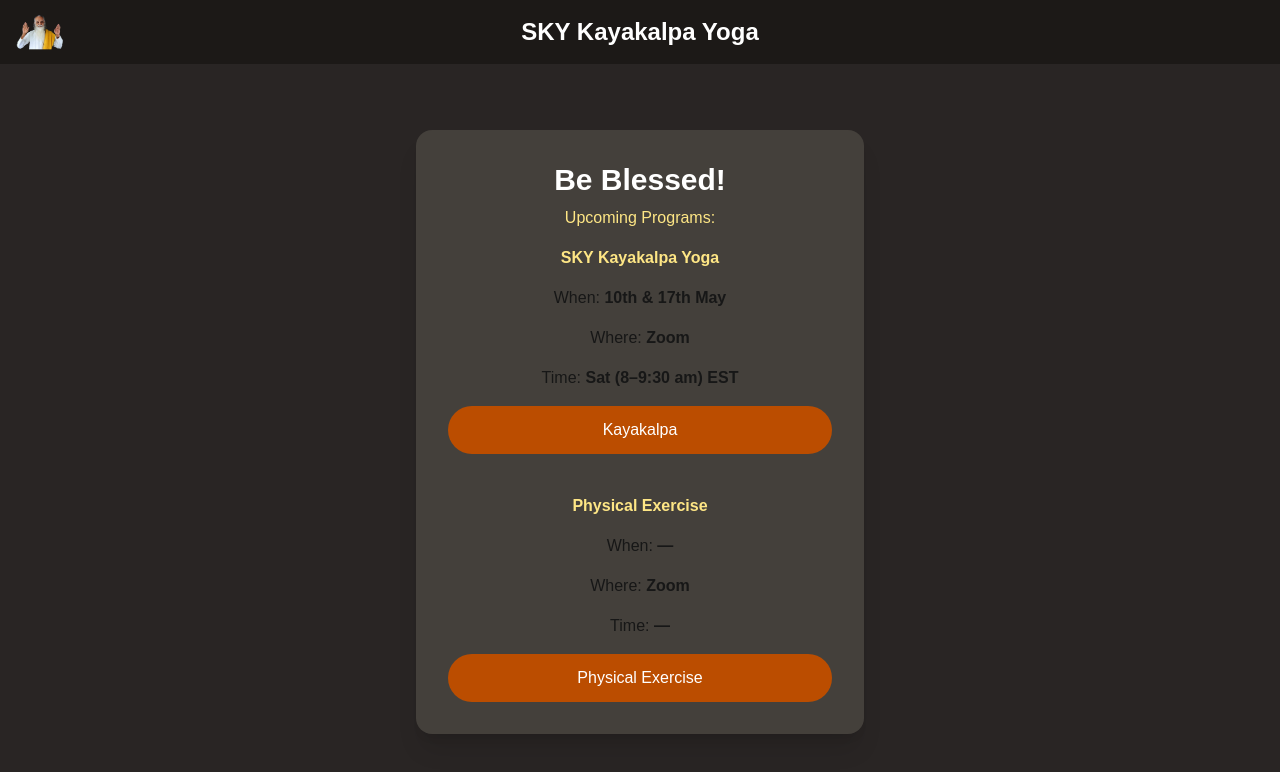
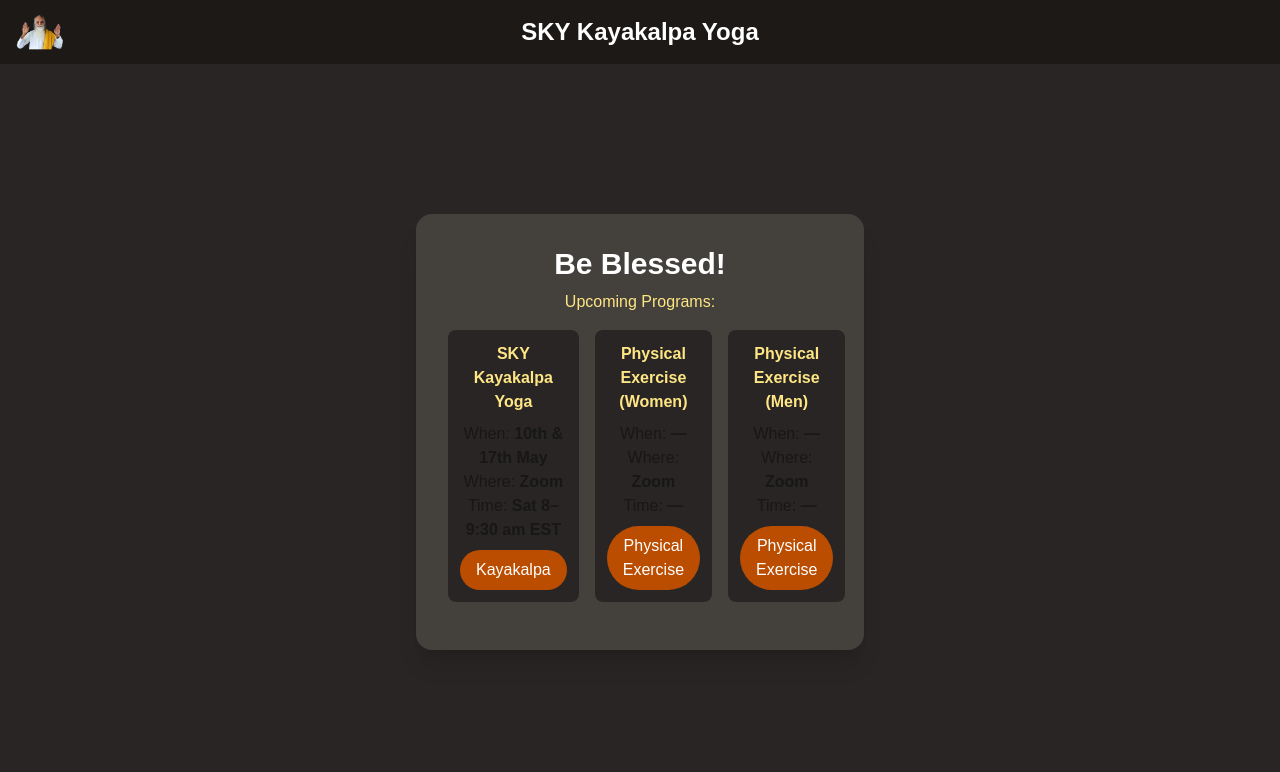
Before and after one commit to Itz-Viggy/Yoga-Registration, a Next.js app: page / in a window 1280 px wide. Shown: the top 772 px of the page. Built offline with nearby package versions, Linux system fonts and the light colour scheme.

Commit message:
Added Upcoming Programs

```diff
--- a/src/app/page.tsx
+++ b/src/app/page.tsx
@@ -38,7 +38,12 @@ export default function HomePage() {
             <p className="text-amber-200 mb-4 text-sm md:text-base">
               Upcoming Programs:
             </p>
-          <p className="text-amber-200 mb-4 text-sm md:text-base">
+
+            {/* Two-column layout for program information */}
+            <div className="flex flex-col md:flex-row gap-4 mb-4">
+              {/* Left column - Kayakalpa */}
+              <div className="flex-1 p-3 bg-stone-800 rounded-lg">
+                <p className="text-amber-200 mb-2 text-sm md:text-base">
                   <span className="font-bold">SKY Kayakalpa Yoga</span>
                 </p>
                 <p>
@@ -48,17 +53,20 @@ export default function HomePage() {
                   Where: <span className="font-semibold">Zoom</span>
                 </p>
                 <p>
-            Time: <span className="font-semibold">Sat (8–9:30 am) EST</span>
+                  Time: <span className="font-semibold">Sat 8–9:30 am EST</span>
                 </p>
                 <button
                   onClick={handleKKClick}
-            className="w-full py-3 px-4 bg-amber-700 text-white rounded-full hover:bg-amber-600 transition-colors text-sm md:text-base"
+                  className="w-full mt-2 py-2 px-4 bg-amber-700 text-white rounded-full hover:bg-amber-600 transition-colors text-sm md:text-base"
                 >
                   Kayakalpa
                 </button>
+              </div>
 
-          <p className="text-amber-200 mt-6 mb-4 text-sm md:text-base">
-            <span className="font-bold">Physical Exercise</span>
+              {/* Right column - Physical Exercise */}
+              <div className="flex-1 p-3 bg-stone-800 rounded-lg">
+                <p className="text-amber-200 mb-2 text-sm md:text-base">
+                  <span className="font-bold">Physical Exercise (Women)</span>
                 </p>
                 <p>
                   When: <span className="font-semibold">—</span>
@@ -71,10 +79,33 @@ export default function HomePage() {
                 </p>
                 <button
                   onClick={handlePEClick}
-            className="w-full py-3 px-4 bg-amber-700 text-white rounded-full hover:bg-amber-600 transition-colors text-sm md:text-base"
+                  className="w-full mt-2 py-2 px-4 bg-amber-700 text-white rounded-full hover:bg-amber-600 transition-colors text-sm md:text-base"
                 >
                   Physical Exercise
                 </button>
+              </div>
+
+              <div className="flex-1 p-3 bg-stone-800 rounded-lg">
+                <p className="text-amber-200 mb-2 text-sm md:text-base">
+                  <span className="font-bold">Physical Exercise (Men)</span>
+                </p>
+                <p>
+                  When: <span className="font-semibold">—</span>
+                </p>
+                <p>
+                  Where: <span className="font-semibold">Zoom</span>
+                </p>
+                <p>
+                  Time: <span className="font-semibold">—</span>
+                </p>
+                <button
+                  onClick={handlePEClick}
+                  className="w-full mt-2 py-2 px-4 bg-amber-700 text-white rounded-full hover:bg-amber-600 transition-colors text-sm md:text-base"
+                >
+                  Physical Exercise
+                </button>
+              </div>
+            </div>
           </div>
         </div>
       </main>
```
Lines whose indentation alone changed are shown as unchanged.
